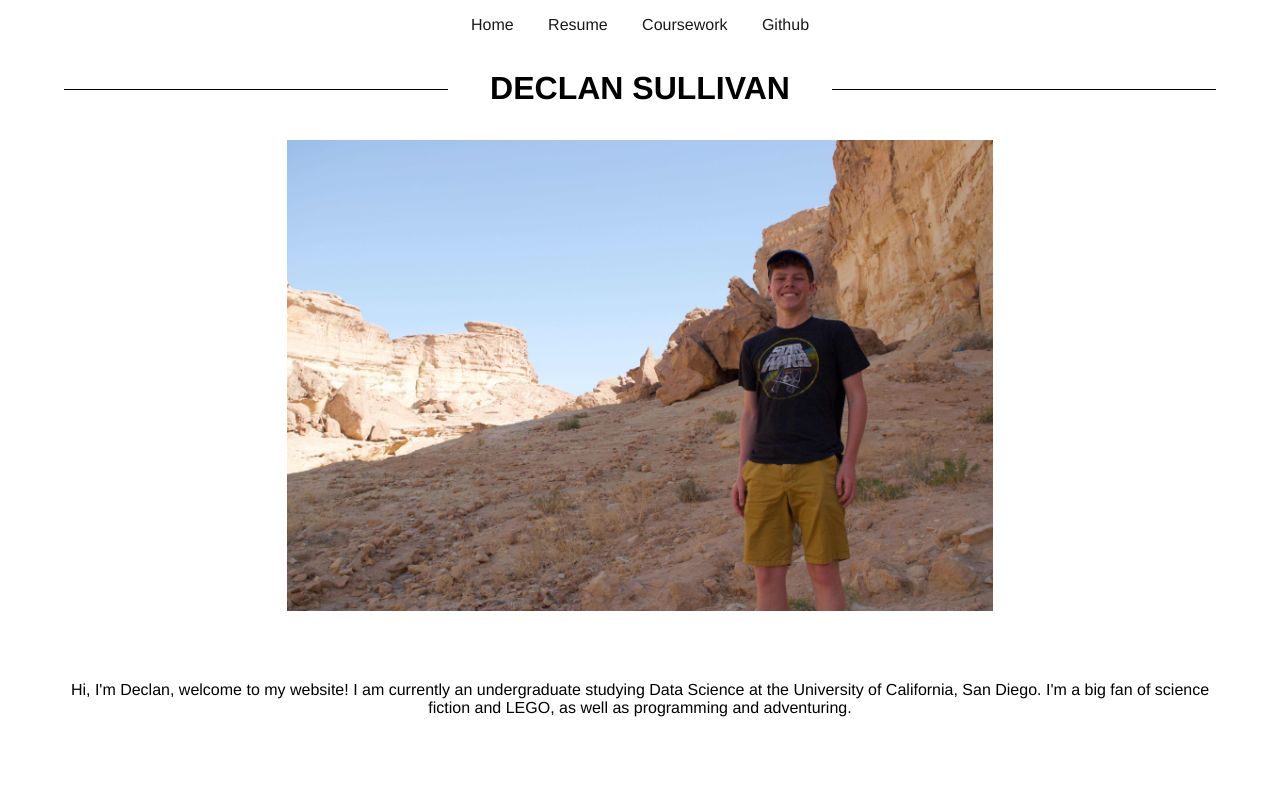
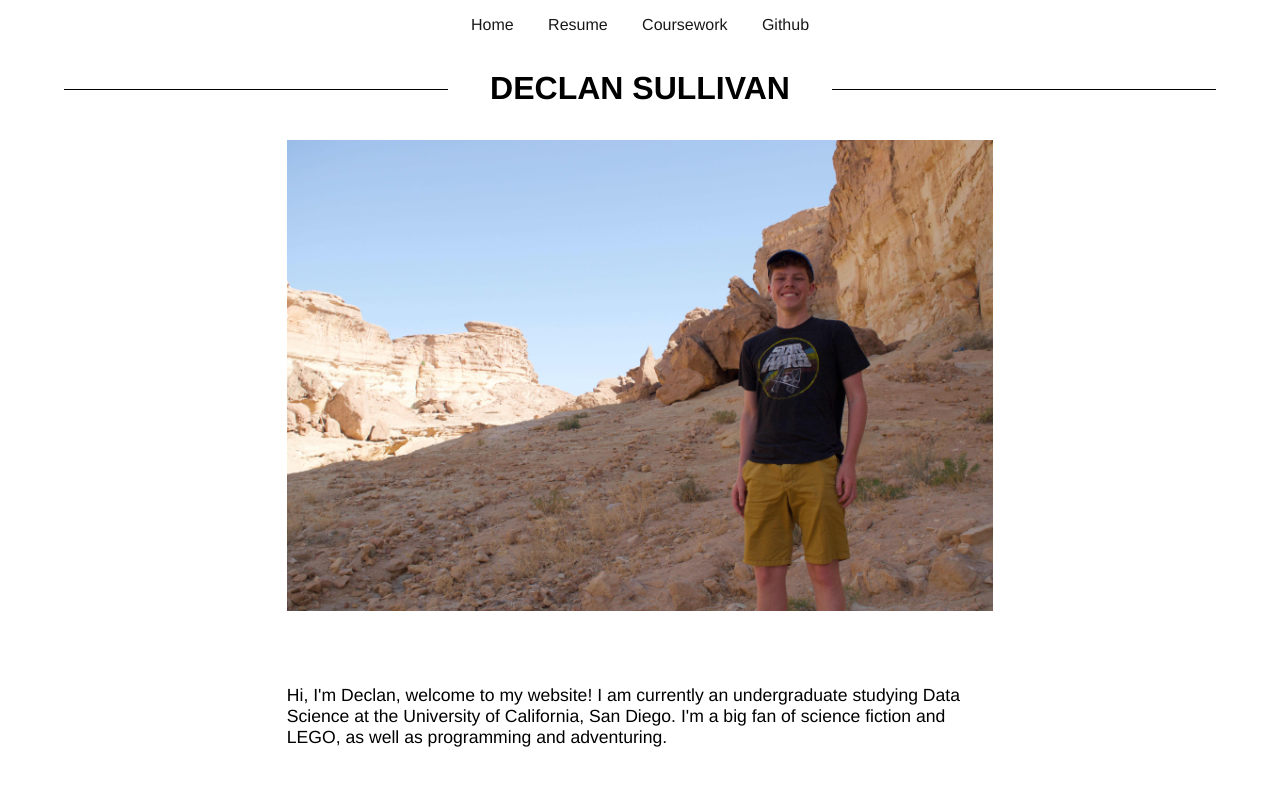
Before and after one commit to declansullivan/static-html-site, a Jekyll site: the page built from index.html, in a window 1280 px wide. Shown: the top 786 px of the page. Built offline with Jekyll 4.4.1, drawn with Linux system fonts in a browser that asks for light colours.

Commit message:
Update main.css

```diff
--- a/css/main.css
+++ b/css/main.css
@@ -54,6 +54,16 @@ body {
   padding: 50px;
 }
 
+.about {
+  position: relative;
+  margin: 0 auto;
+  width: 70%;
+  top: -30px;
+  padding: 50px;
+  text-align: left;
+  font-size: 110%;
+}
+
 @media only screen and (max-width:1140px) {
   .heading {
     font-size: 80%;
@@ -100,4 +110,8 @@ body {
   .home {
     width: 100%;
   }
+
+  .about {
+    width: 100%;
+  }
 }
```
